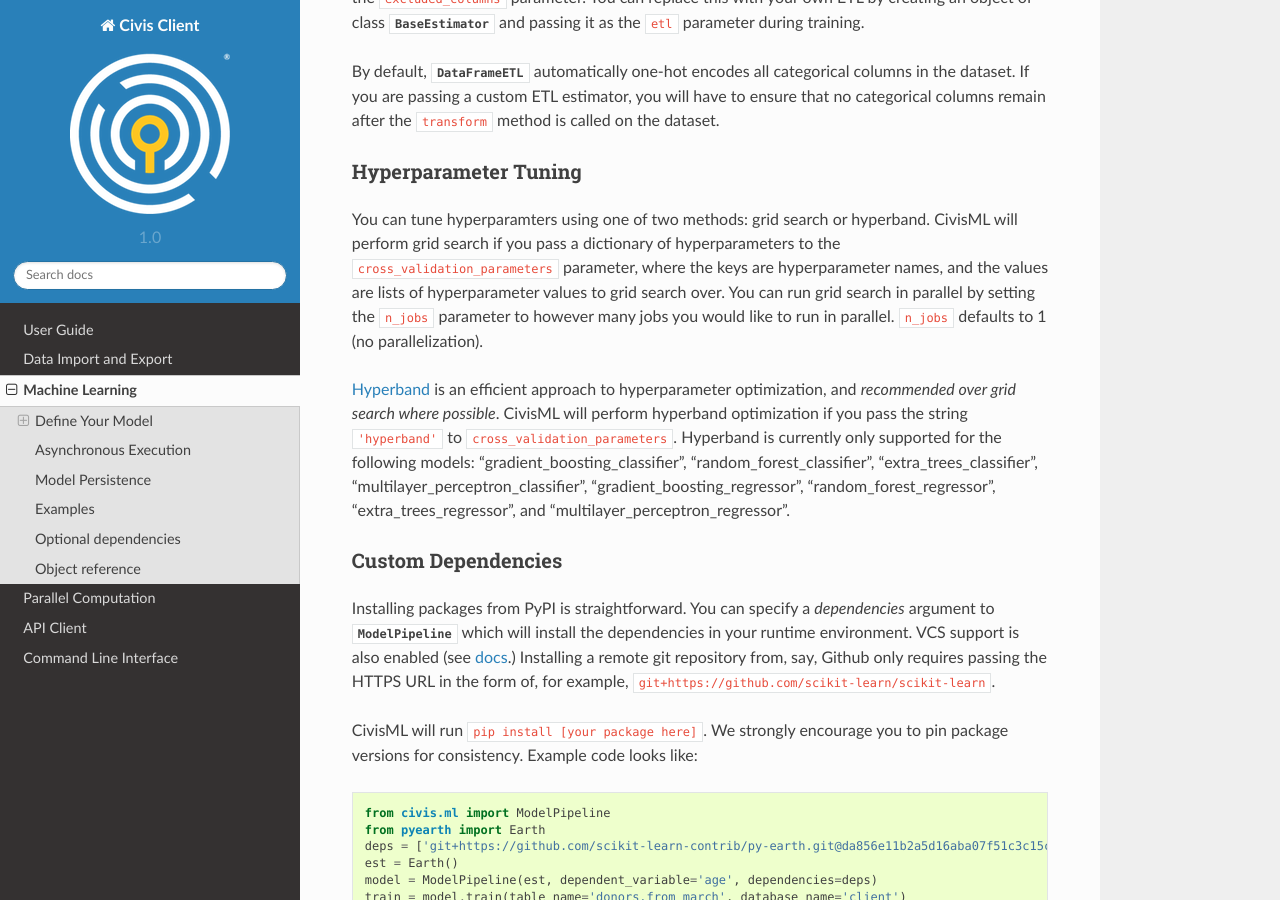
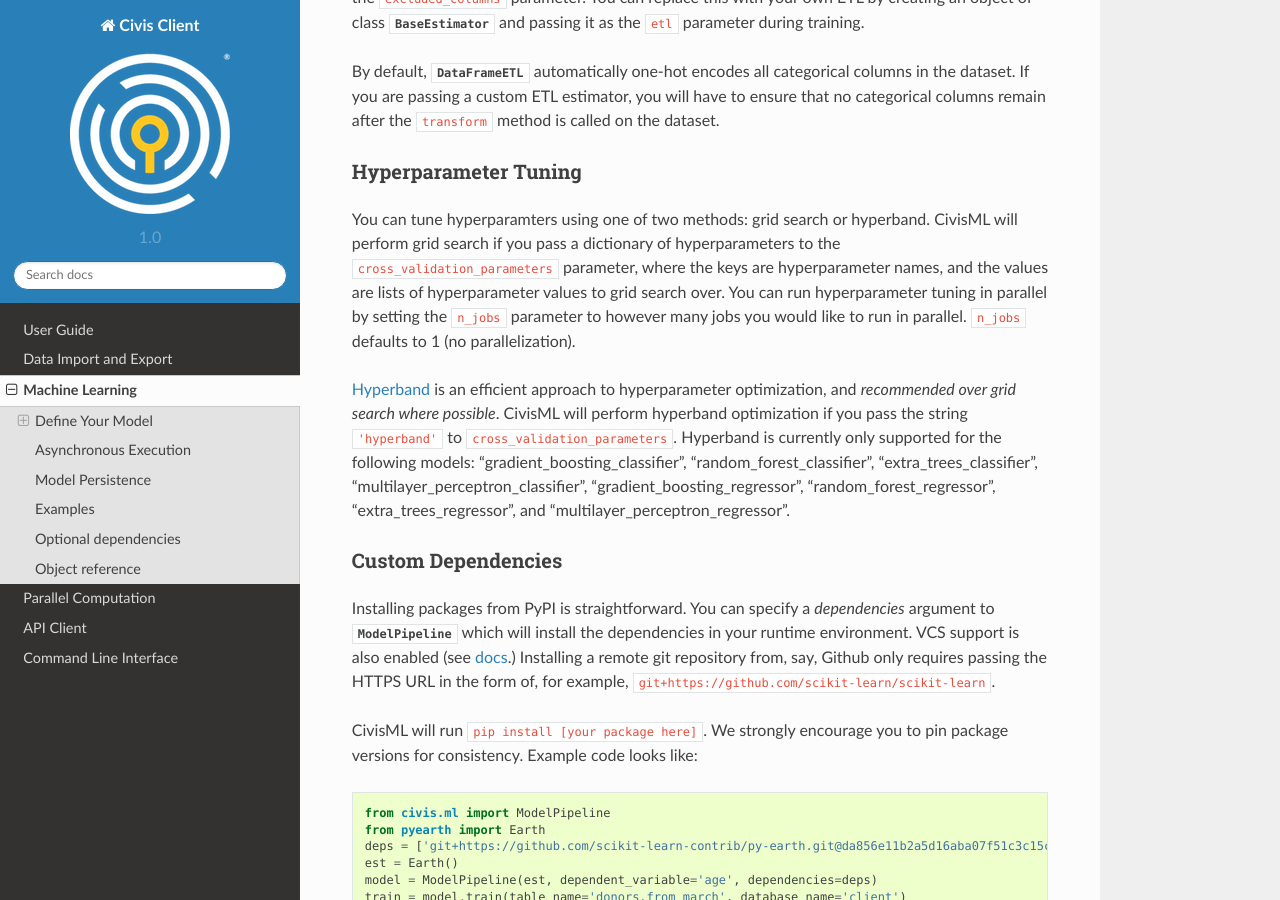
Before and after one commit to civisanalytics/civis-python, a Sphinx documentation site: the page built from docs/source/ml.rst, in a window 1280 px wide and 900 px high, scrolled down 2115 px. Built offline with Sphinx 7.4.7 and the Read the Docs theme 2.0.0, drawn with Linux system fonts in a browser that asks for light colours.

Commit message:
DOC clarify that all hyperparameter optimization is parallelized

```diff
--- a/docs/source/ml.rst
+++ b/docs/source/ml.rst
@@ -119,7 +119,7 @@
 hyperband. CivisML will perform grid search if you pass a dictionary
 of hyperparameters to the ``cross_validation_parameters`` parameter, where the keys are
 hyperparameter names, and the values are lists of hyperparameter
-values to grid search over. You can run grid search in parallel by
+values to grid search over. You can run hyperparameter tuning in parallel by
 setting the ``n_jobs``
 parameter to however many jobs you would like to run in
 parallel. ``n_jobs`` defaults to 1 (no parallelization).
```
